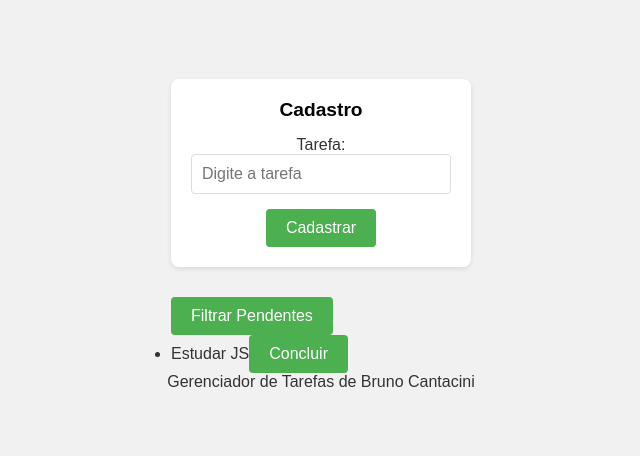
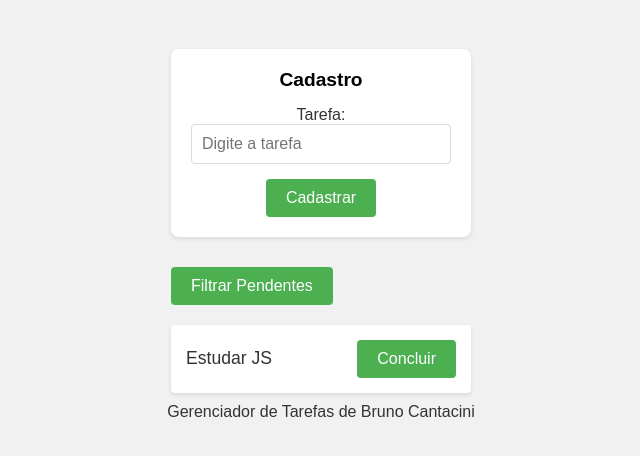
Before and after one commit to brucantacini/Gerenciador_Tarefas, a plain HTML site: page index.html in a window 1280 px wide. Shown: the part 238-694 px from the top of the page, without its empty margins (319-959 px from the left). Drawn offline with Linux system fonts and the light colour scheme.

Commit message:
Estilizando as tarefas.

```diff
--- a/css/style.css
+++ b/css/style.css
@@ -64,3 +64,28 @@ button {
 button:hover {
     background-color: #45a049;
 }
+
+ul {
+    list-style-type: none;
+    padding: 0;
+    width: 100%;
+    max-width: 400px;
+    margin-top: 20px;
+}
+
+li {
+    background-color: #fff;
+    padding: 15px;
+    margin-bottom: 10px;
+    border-radius: 4px;
+    box-shadow: 0 2px 4px rgba(0, 0, 0, 0.1);
+    display: flex;
+    justify-content: space-between;
+    align-items: center;
+}
+
+span {
+    font-size: 1.1rem;
+    color: #333;
+    flex-grow: 1;
+}
```
